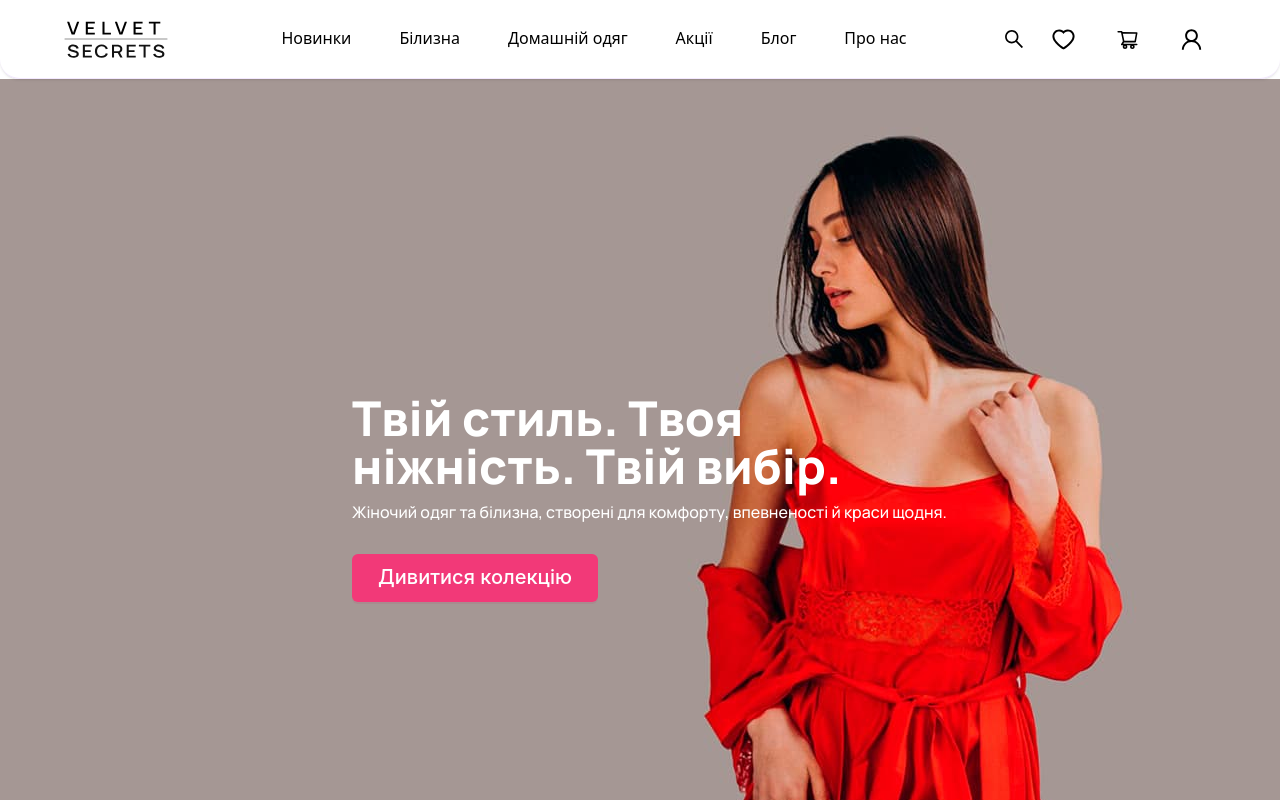
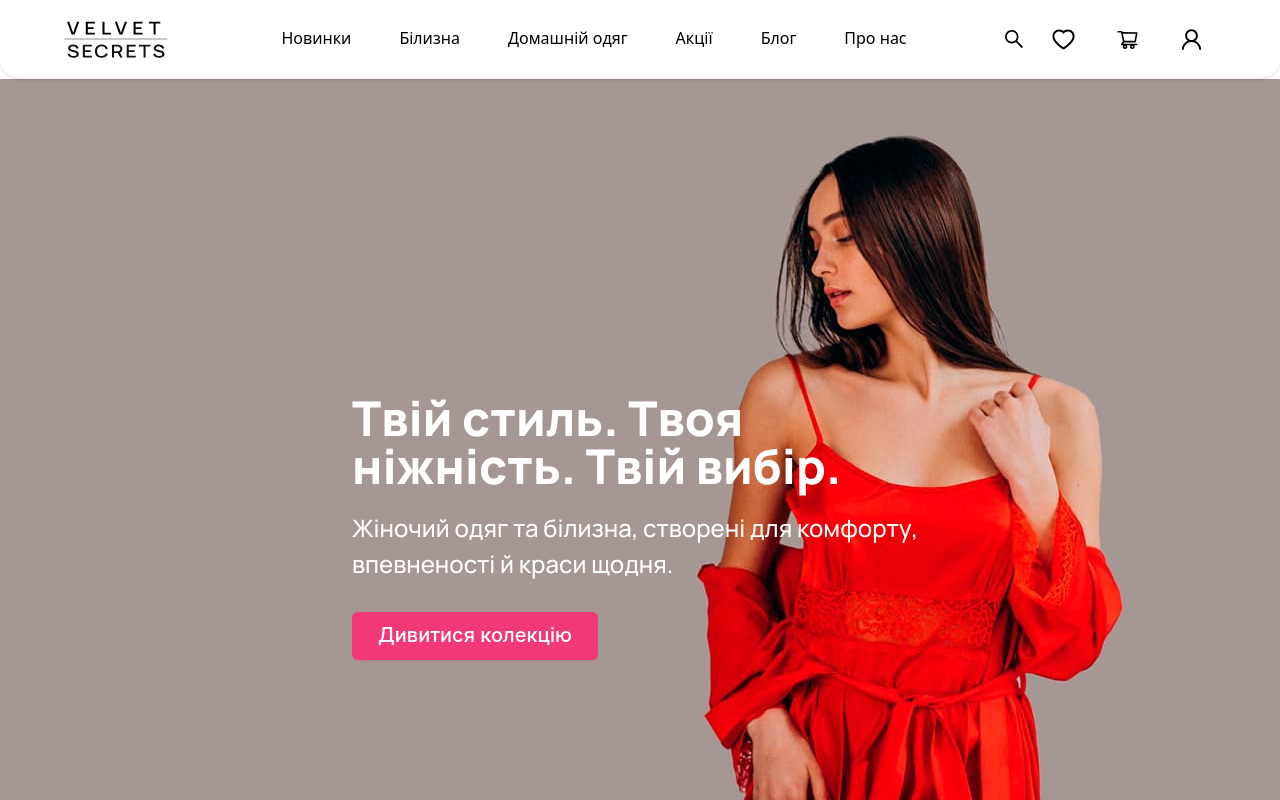
Before and after one commit to Den-web/Velvet.Secrets-online-shop, a React (Vite) app: page / in a window 1280 px wide. Shown: the top 800 px of the page. Built offline with nearby package versions, Linux system fonts and the light colour scheme.

Commit message:
add fix markup heroSlider

```diff
--- a/src/components/molecules/HeroSlide.tsx
+++ b/src/components/molecules/HeroSlide.tsx
@@ -1,4 +1,3 @@
-// components/molecules/HeroSlide.tsx
 import React from 'react';
 import Button from '../atoms/Button';
 
@@ -16,19 +15,24 @@ const HeroSlide: React.FC<HeroSlideProps> = ({ title, subtitle, image }) => {
     >
       <div
         className={`
-          absolute text-white font-manrope flex flex-col justify-start gap-[20px] text-center
-          items-center left-1/2 -translate-x-1/2 top-[307px] w-[278px] h-[198px]
+          absolute text-white font-manrope flex flex-col justify-start items-center text-center
+          left-1/2 -translate-x-1/2 top-[307px] w-[278px] h-[198px]
 
           md:items-start md:text-left md:left-[30px] md:translate-x-0 md:top-[319px] md:w-[330px] md:h-[212px]
-          lg:left-[352px] lg:top-[315px] lg:w-[616px] lg:h-[270px] lg:gap-[30px]
+          lg:left-[352px] lg:top-[315px] lg:w-[616px] lg:h-[270px]
         `}
       >
-        <div className="flex flex-col items-center gap-[10px] md:items-start">
-          <h1 className="font-extrabold text-[24px] md:text-[32px] lg:text-5xl">{title}</h1>
-          <p className="font-medium text-sm md:text-sm lg:text-base">{subtitle}</p>
-        </div>
+        {/* Загальний блок для контенту з адаптивним gap */}
+        <div className="flex flex-col items-center md:items-start gap-[20px] md:gap-[30px] lg:gap-[30px]">
+          {/* Title + Subtitle */}
+          <div className="flex flex-col items-center md:items-start gap-[10px] md:gap-[20px] lg:gap-[20px]">
+            <h1 className="font-extrabold text-[24px] md:text-[32px] lg:text-5xl">{title}</h1>
+            <p className="font-medium text-sm md:text-[16px] md:leading-[24px] lg:text-[24px] lg:leading-[36px]">
+              {subtitle}
+            </p>
+          </div>
 
-        <div className="flex flex-col gap-[8px] items-center md:items-start justify-center">
+          {/* Кнопка */}
           <Button
             className={`
               custom-button-hero
```
